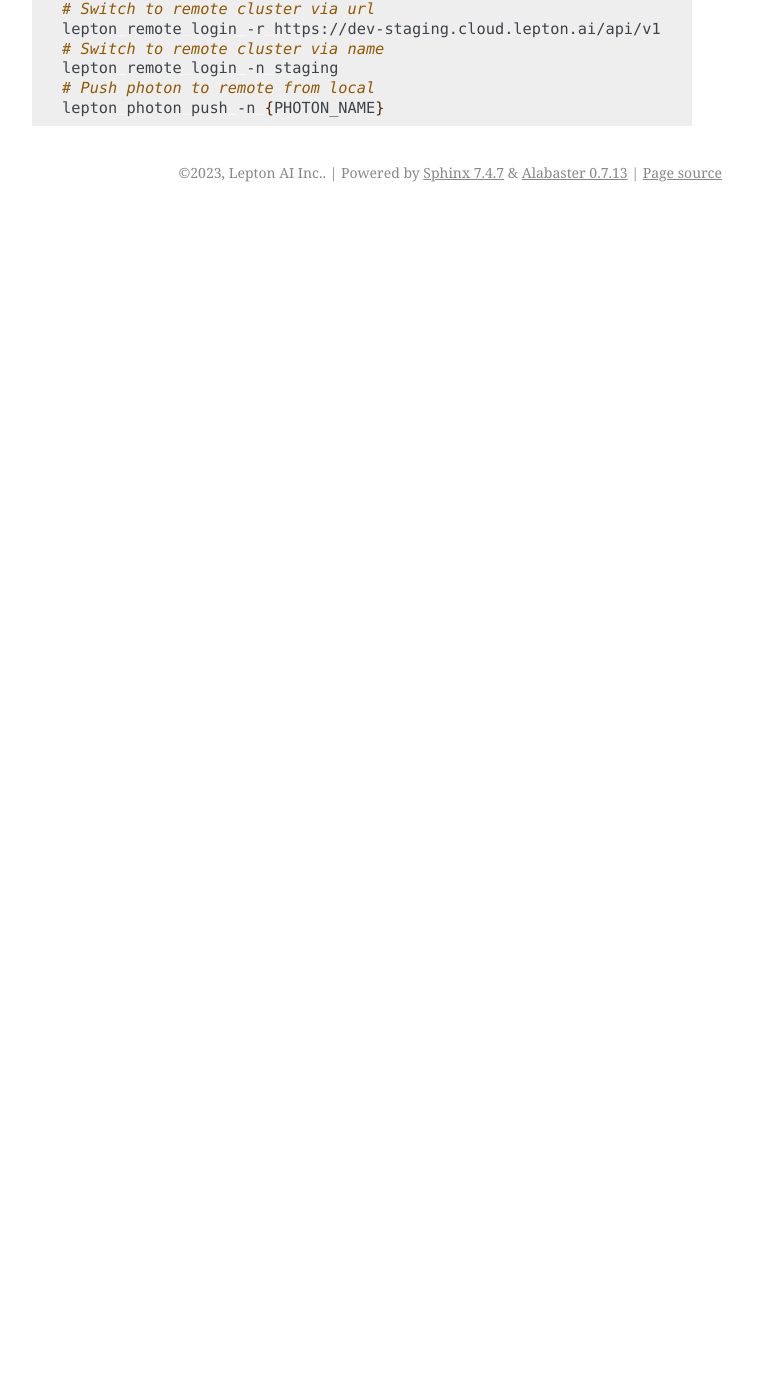
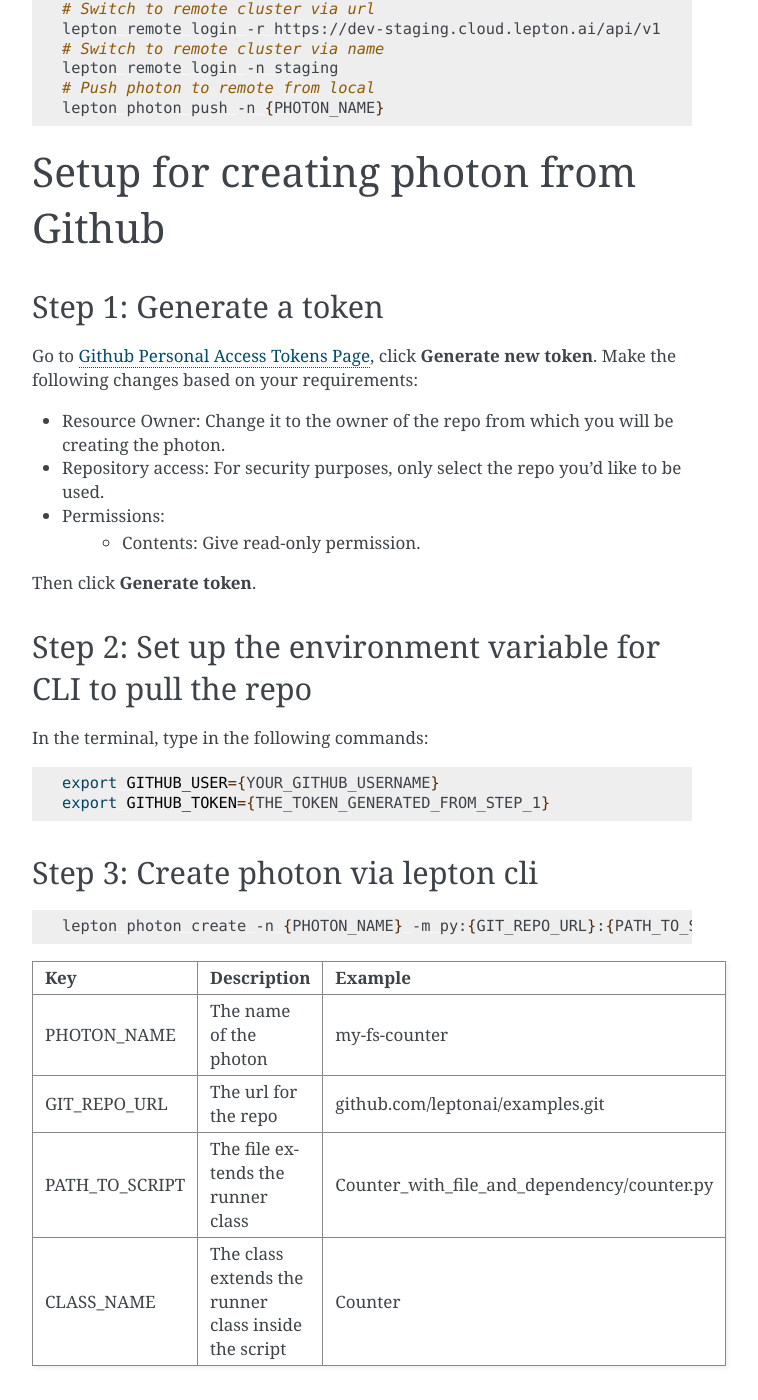
Before and after one commit to leptonai/leptonai, a Sphinx documentation site: the page built from lepton/docs/CLI-cheatsheet.rst, in a window 1280 px wide and 1400 px high, scrolled down 1132 px. Shown: the whole window, without its empty margins (388-1146 px from the left). Built offline with Sphinx 7.4.7, drawn with Linux system fonts in a browser that asks for light colours; pages that are not in the unit, such as notebooks, are missing from menus; before the commit the page ends 1344 px from its top, so only the background shows below that; some of the changed text lies outside the part shown.

Commit message:
fix(docs) : added instruction to create photon from github repo (#412)
* fix(docs) : added cheatsheet for remote mode

* fix(docs) : added cheatsheet for remote mode

* fix(docs) : added instruction to create photon from github repo

```diff
--- a/lepton/docs/CLI-cheatsheet.rst
+++ b/lepton/docs/CLI-cheatsheet.rst
@@ -1,4 +1,4 @@
-Cheatsheet
+CLI Cheatsheet
 =============
 
 Create Photon
@@ -7,6 +7,7 @@ Create Photon
 
    lepton photon create -n gpt2 -m hf:gpt2
    lepton photon create -n some-python -m py:./some-counter.py:Counter
+
 
 
 Run Photon
@@ -72,3 +73,47 @@ Remote mode usage
    lepton remote login -n staging
    # Push photon to remote from local
    lepton photon push -n {PHOTON_NAME}
+
+
+Setup for creating photon from Github
+=====================================
+
+Step 1: Generate a token
+------------------------
+Go to `Github Personal Access Tokens Page <https://github.com/settings/tokens?type=beta>`_, click **Generate new token**. Make the following changes based on your requirements:
+
+- Resource Owner: Change it to the owner of the repo from which you will be creating the photon.
+- Repository access: For security purposes, only select the repo you'd like to be used.
+- Permissions:
+    - Contents: Give read-only permission.
+
+Then click **Generate token**.
+
+Step 2: Set up the environment variable for CLI to pull the repo
+----------------------------------------------------------------
+In the terminal, type in the following commands:
+
+.. code-block:: bash
+
+   export GITHUB_USER={YOUR_GITHUB_USERNAME}
+   export GITHUB_TOKEN={THE_TOKEN_GENERATED_FROM_STEP_1}
+
+Step 3: Create photon via lepton cli
+------------------------------------
+
+.. code-block:: bash
+
+   lepton photon create -n {PHOTON_NAME} -m py:{GIT_REPO_URL}:{PATH_TO_SCRIPT}:{CLASS_NAME}
+
+
++----------------+------------------------------------------------------+---------------------------------------------+
+| Key            | Description                                          | Example                                     |
++================+======================================================+=============================================+
+| PHOTON_NAME    | The name of the photon                               | my-fs-counter                               |
++----------------+------------------------------------------------------+---------------------------------------------+
+| GIT_REPO_URL   | The url for the repo                                 | github.com/leptonai/examples.git            |
++----------------+------------------------------------------------------+---------------------------------------------+
+| PATH_TO_SCRIPT | The file extends the runner class                    | Counter_with_file_and_dependency/counter.py |
++----------------+------------------------------------------------------+---------------------------------------------+
+| CLASS_NAME     | The class extends the runner class inside the script | Counter                                     |
++----------------+------------------------------------------------------+---------------------------------------------+
```
